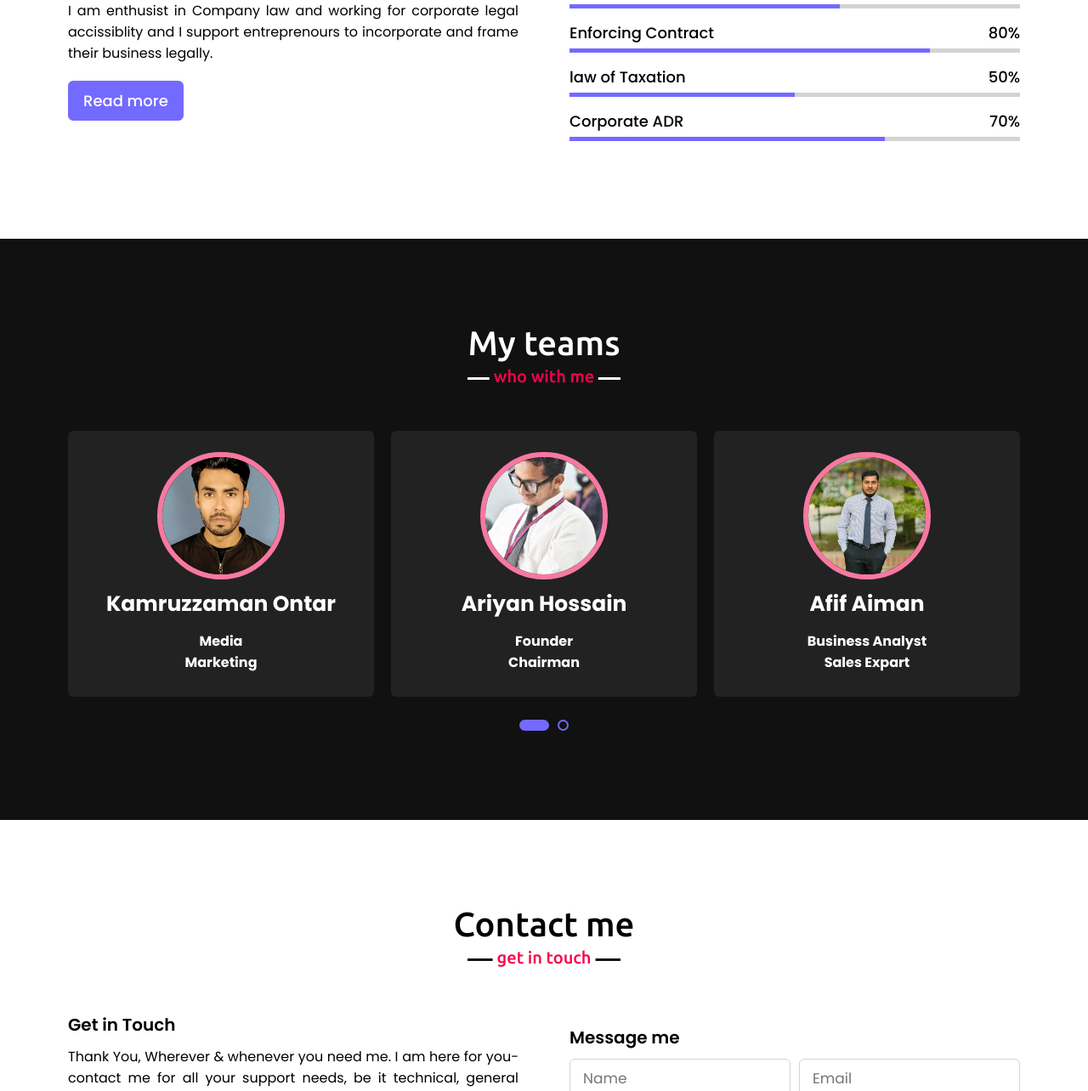
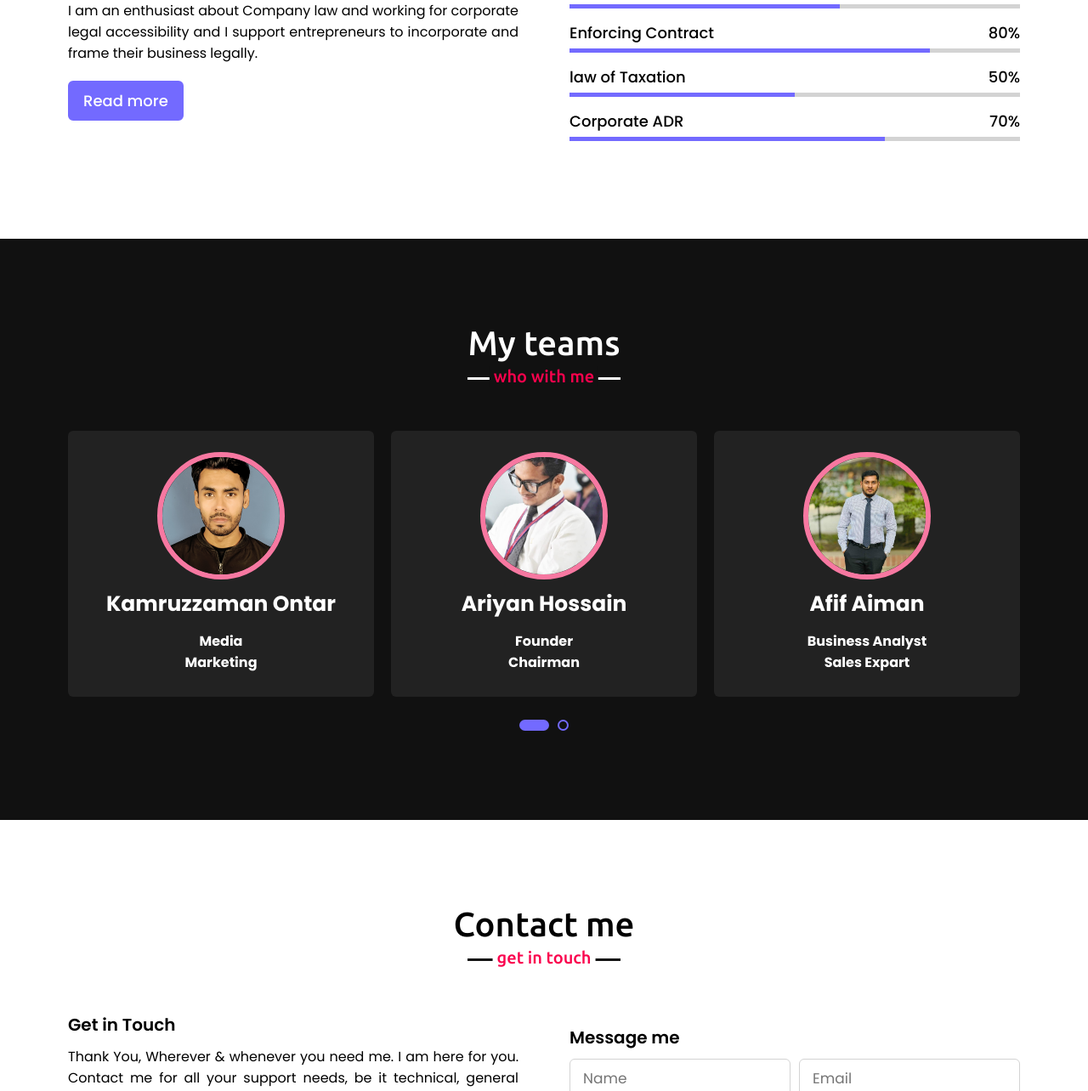
Before and after one commit to retroariyan/retroariyan.github.io, a plain HTML site: page index.html in a window 1280 px wide. Shown: the part 2370-3654 px from the top of the page at 85% size. Drawn offline with nearby package versions, Linux system fonts and the light colour scheme.

Commit message:
Update index.html

```diff
--- a/index.html
+++ b/index.html
@@ -60,7 +60,7 @@
                 </div>
                 <div class="column right">
                     <div class="text">I'm Ariyan Hossain and I'm a <span class="typing-2"></span></div>
-                    <p>To be graduate LL.B from American International University-Bangladesh.I am highly enthusist in corporate law.Even I am an indipendent entreprenour,I am doing business in Bangladesh in so many sectors such as RMG,Leather industry,IT and comunication sectors.I have an small enterprise named RetroLuxor.</p>
+                    <p>To be a graduate LL.B from American International University-Bangladesh. I am highly enthusiastic about corporate law. Even though I am an independent entrepreneur, I am doing business in Bangladesh in so many sectors such as RMG, the Leather industry, IT, and communication sectors.I have a small enterprise named RetroLuxor.</p>
                     <a href="#">Download CV</a>
                 </div>
             </div>
@@ -105,7 +105,7 @@
             <div class="skills-content">
                 <div class="column left">
                     <div class="text">My creative skills & experiences.</div>
-                    <p>I am enthusist in Company law and working for corporate legal accissiblity and I support entreprenours to incorporate and frame their business legally.</p>
+                    <p>I am an enthusiast about Company law and working for corporate legal accessibility and I support entrepreneurs to incorporate and frame their business legally.</p>
                     <a href="#">Read more</a>
                 </div>
                 <div class="column right">
@@ -199,7 +199,7 @@
             <div class="contact-content">
                 <div class="column left">
                     <div class="text">Get in Touch</div>
-                    <p>Thank You, Wherever & whenever you need me. I am here for you-contact me for all your support needs, be it technical, general queries or information support.</p>
+                    <p>Thank You, Wherever & whenever you need me. I am here for you. Contact me for all your support needs, be it technical, general queries, or information support.</p>
                     <div class="icons">
                         <div class="row">
                             <i class="fas fa-user"></i>
```
